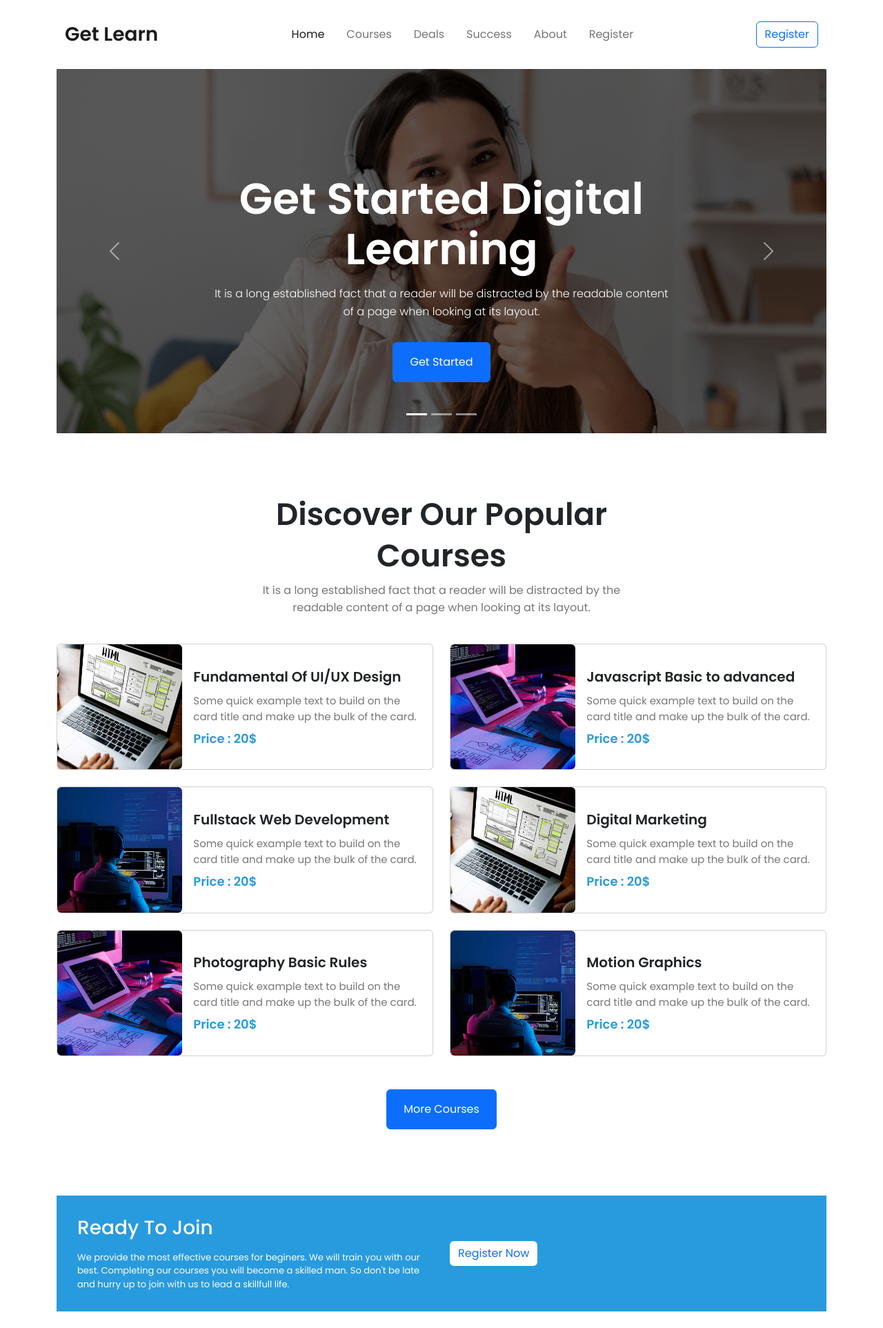
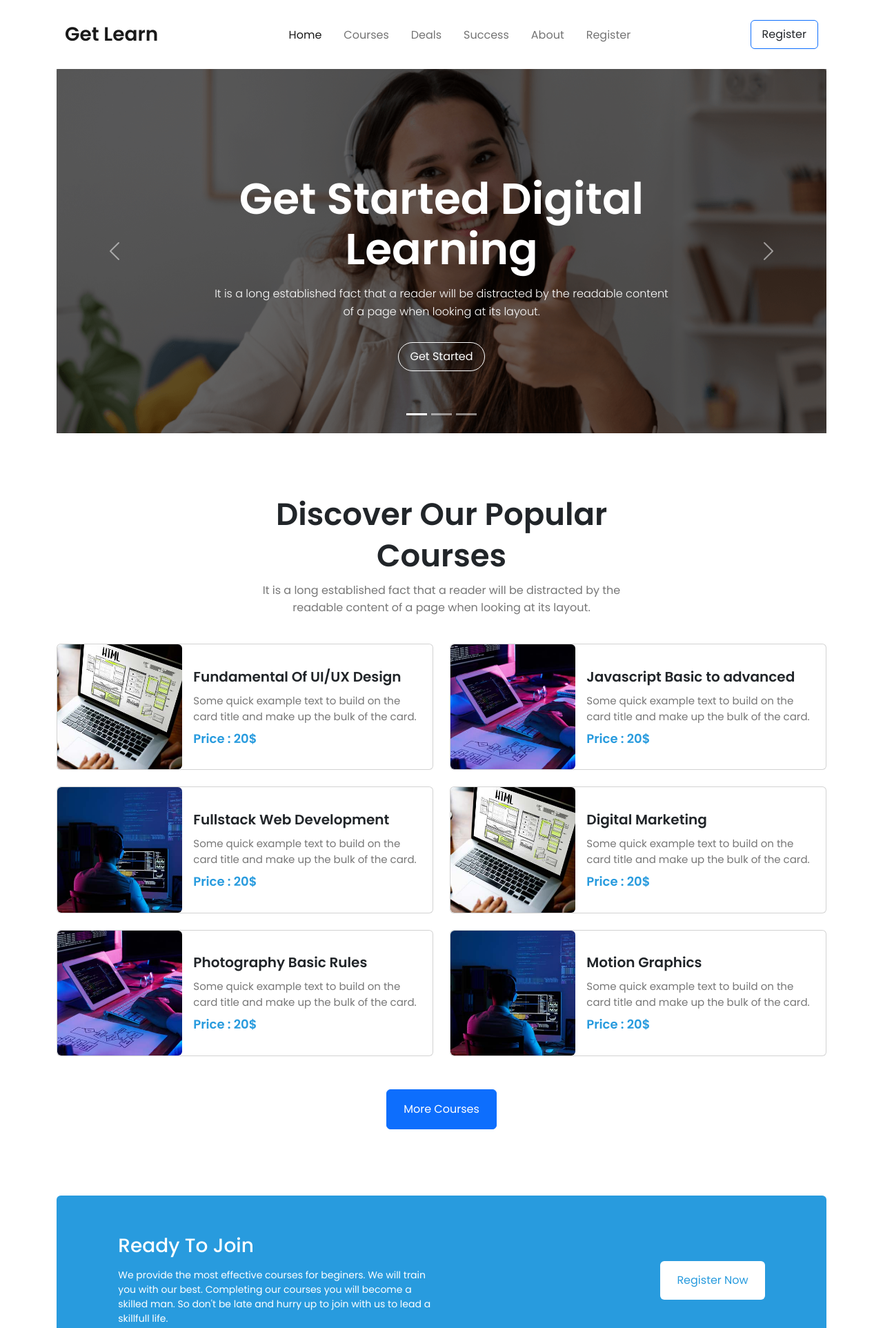
Before and after one commit to WDSumayer/assignment-3-edtech, a plain HTML site: page index.html in a window 1280 px wide. Shown: the top 1925 px of the page at 69% size. Before the commit the page ends 1901 px from the top, so only its background shows below. Drawn offline with nearby package versions, Linux system fonts and the light colour scheme.

Commit message:
register section added

```diff
--- a/index.html
+++ b/index.html
@@ -45,9 +45,12 @@
 
 
                         </ul>
-                        <form class="d-flex" role="search">
-                            <button class="btn btn-outline-primary" type="submit">Register</button>
-                        </form>
+
+                        <button type="button" class="btn bg-white text-dark border-primary px-3 py-2"
+                            data-bs-toggle="modal" data-bs-target="#exampleModal">
+                            Register
+                        </button>
+
                     </div>
                 </div>
             </nav>
@@ -73,7 +76,7 @@
                             <h1>Get Started Digital Learning</h1>
                             <p>It is a long established fact that a reader will be distracted by the readable content of
                                 a page when looking at its layout.</p>
-                            <button type="button" class="btn btn-primary text-white rounded mt-3 px-4 py-3">Get
+                            <button type="button" class="btn border-white text-white rounded-pill mt-3 px-3 py-2">Get
                                 Started</button>
                         </div>
                     </div>
@@ -84,7 +87,7 @@
                             <h1>Get Started Digital Learning</h1>
                             <p>It is a long established fact that a reader will be distracted by the readable content of
                                 a page when looking at its layout.</p>
-                            <button type="button" class="btn btn-primary text-white rounded mt-3 px-4 py-3">Get
+                            <button type="button" class="btn border-white text-white rounded-pill mt-3 px-3 py-2">Get
                                 Started</button>
                         </div>
                     </div>
@@ -95,7 +98,7 @@
                             <h1>Get Started Digital Learning</h1>
                             <p>It is a long established fact that a reader will be distracted by the readable content of
                                 a page when looking at its layout.</p>
-                            <button type="button" class="btn btn-primary text-white rounded mt-3 px-4 py-3">Get
+                            <button type="button" class="btn border-white text-white rounded-pill mt-3 px-3 py-2">Get
                                 Started</button>
                         </div>
                     </div>
@@ -249,12 +252,12 @@
         </section>
         <section class="registration-area">
             <div class="container">
-                <div class="registration-bg">
-                    <div class="row d-flex flex-column flex-lg-row align-items-center">
+                <div class="registration-bg rounded">
+                    <div class="row g-4 d-flex flex-column flex-lg-row align-items-center">
                         <div class="col-12 col-lg-6">
-                            <div class="registration-content">
+                            <div class="registration-content text-center text-lg-start">
                                 <h3 class="text-white pb-3">Ready To Join</h3>
-                                <p class="text-white" style="font-size: 13px;">We provide the most effective courses for
+                                <p class="text-white" style="font-size: 14px;">We provide the most effective courses for
                                     beginers. We will
                                     train
                                     you with our best.
@@ -264,9 +267,9 @@
                             </div>
                         </div>
                         <div class="col-12 col-lg-6">
-                            <div class="registration-btn">
-                                <button type="button" class="btn bg-white text-primary border-0" data-bs-toggle="modal"
-                                    data-bs-target="#exampleModal">
+                            <div class="registration-btn d-flex justify-content-center justify-content-lg-end">
+                                <button type="button" class="btn bg-white border-0 px-4 py-3" style="color:#289BDE"
+                                    data-bs-toggle="modal" data-bs-target="#exampleModal">
                                     Register Now
                                 </button>
                                 <div class="modal fade" id="exampleModal" tabindex="-1"
@@ -286,21 +289,24 @@
                                                         <label for="exampleInputEmail1" class="form-label">Your
                                                             Name</label>
                                                         <input type="name" class="form-control" id="exampleInputEmail1"
-                                                            aria-describedby="emailHelp">
+                                                            aria-describedby="emailHelp" placeholder="Enter Your Name"
+                                                            required>
 
                                                     </div>
                                                     <div class="mb-3">
                                                         <label for="exampleInputEmail1" class="form-label">Your Email
                                                             Address</label>
                                                         <input type="email" class="form-control" id="exampleInputEmail1"
-                                                            aria-describedby="emailHelp">
+                                                            aria-describedby="emailHelp" placeholder="Enter Your E-mail"
+                                                            required>
 
                                                     </div>
                                                     <div class="mb-3">
                                                         <label for="exampleInputEmail1" class="form-label">Your Phone
                                                             Number</label>
                                                         <input type="tel" class="form-control" id="exampleInputEmail1"
-                                                            aria-describedby="emailHelp">
+                                                            aria-describedby="emailHelp"
+                                                            placeholder="Enter Your Phone No" required>
 
                                                     </div>
 
--- a/style.css
+++ b/style.css
@@ -100,5 +100,5 @@ p {
 
 .registration-bg {
     background-color: #289BDE;
-    padding: 30px;
+    padding: 5% 8%;
 }
```
